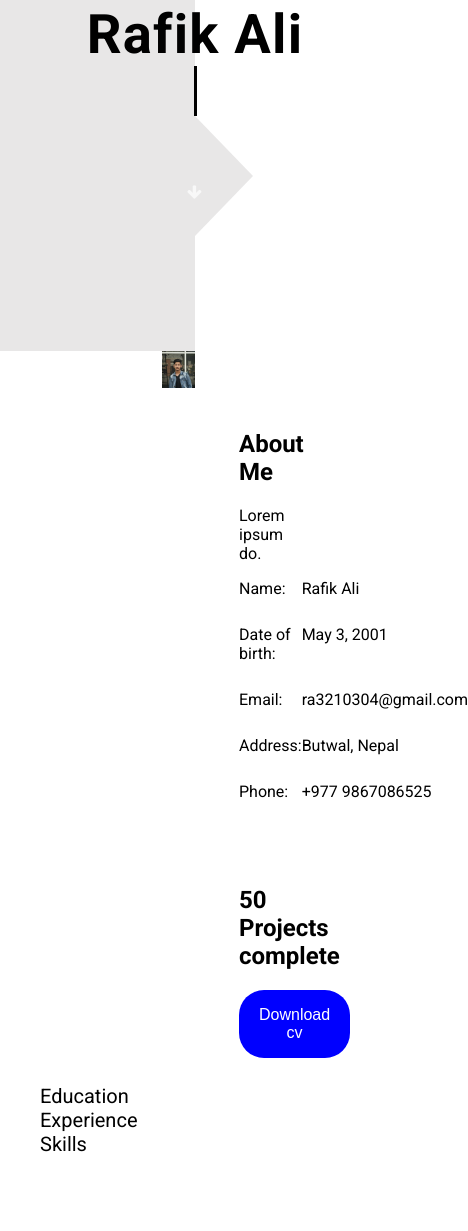
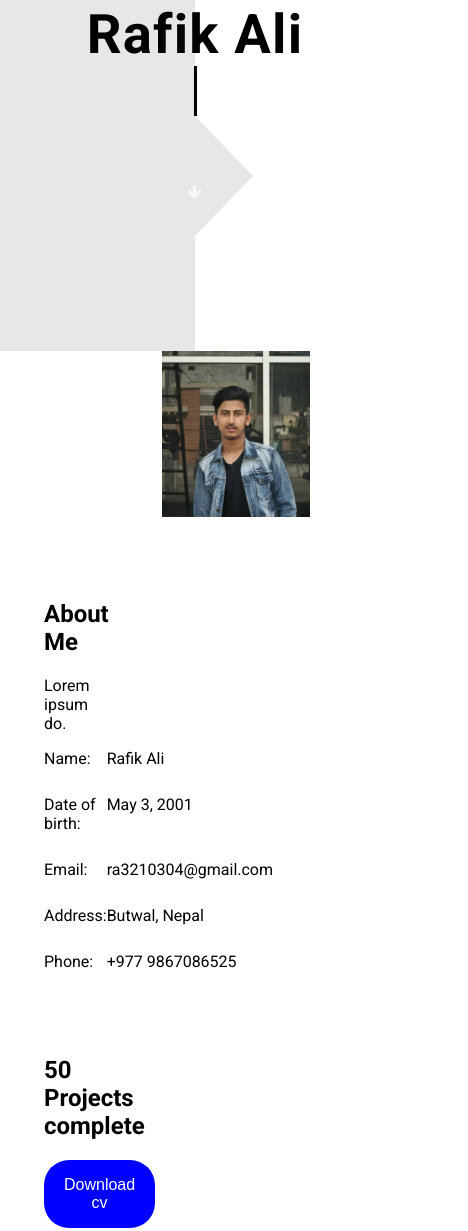
Before and after one commit to rafikali/my-portfolio, a plain HTML site: page index.html in a window 390 px wide. Shown: the part 309-1540 px from the top of the page, 468 px wide, since content can reach past the window. Drawn offline with Linux system fonts and the light colour scheme.

Commit message:
Update style.css

```diff
--- a/css/style.css
+++ b/css/style.css
@@ -128,6 +128,11 @@ a {
 .about {
     display: flex;
 }
+@media (max-width: 600px) {
+.about {
+	flex-direction: column;
+	}
+}
 .profile {
     width: 38%;
     margin: 0 0 0 162px;
```
